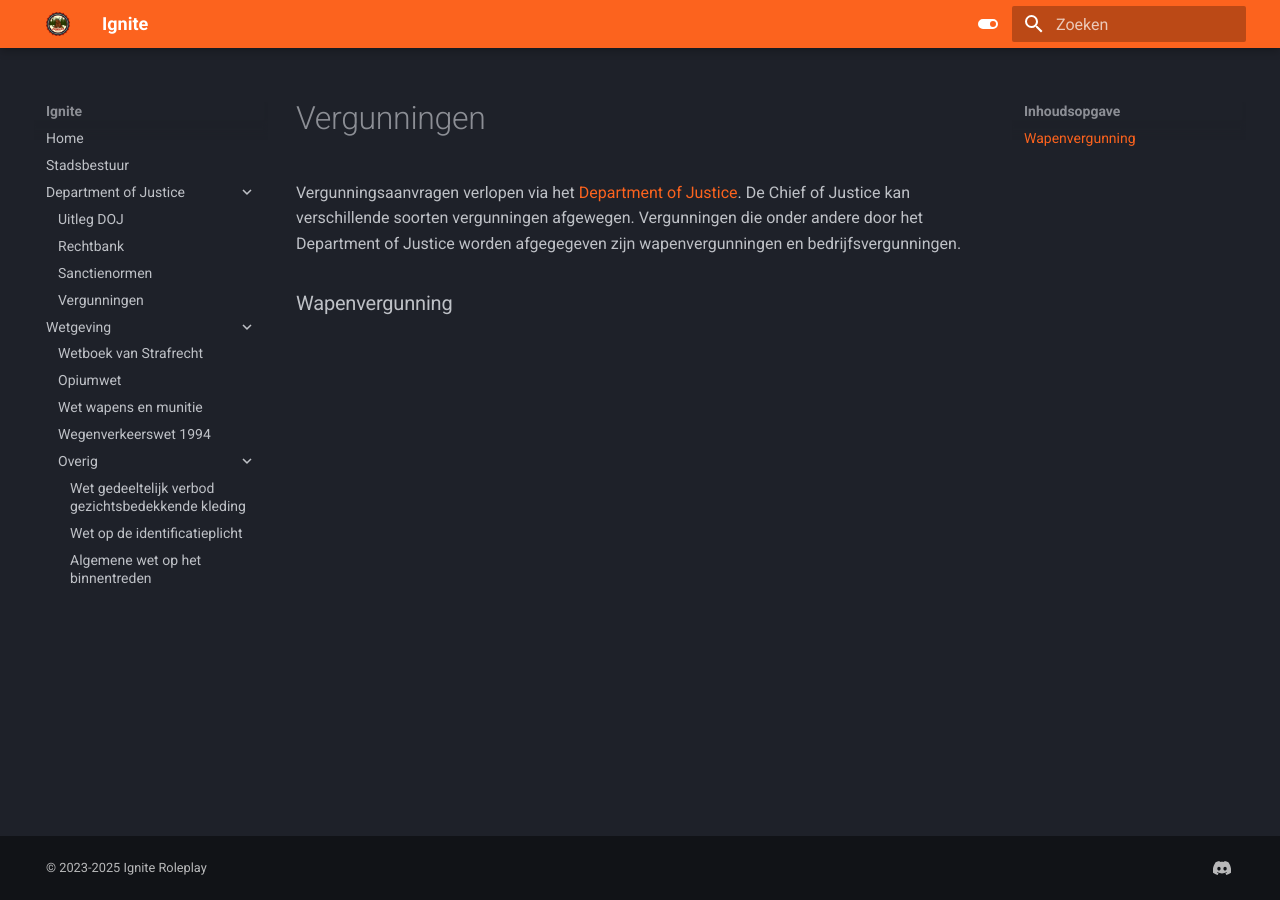
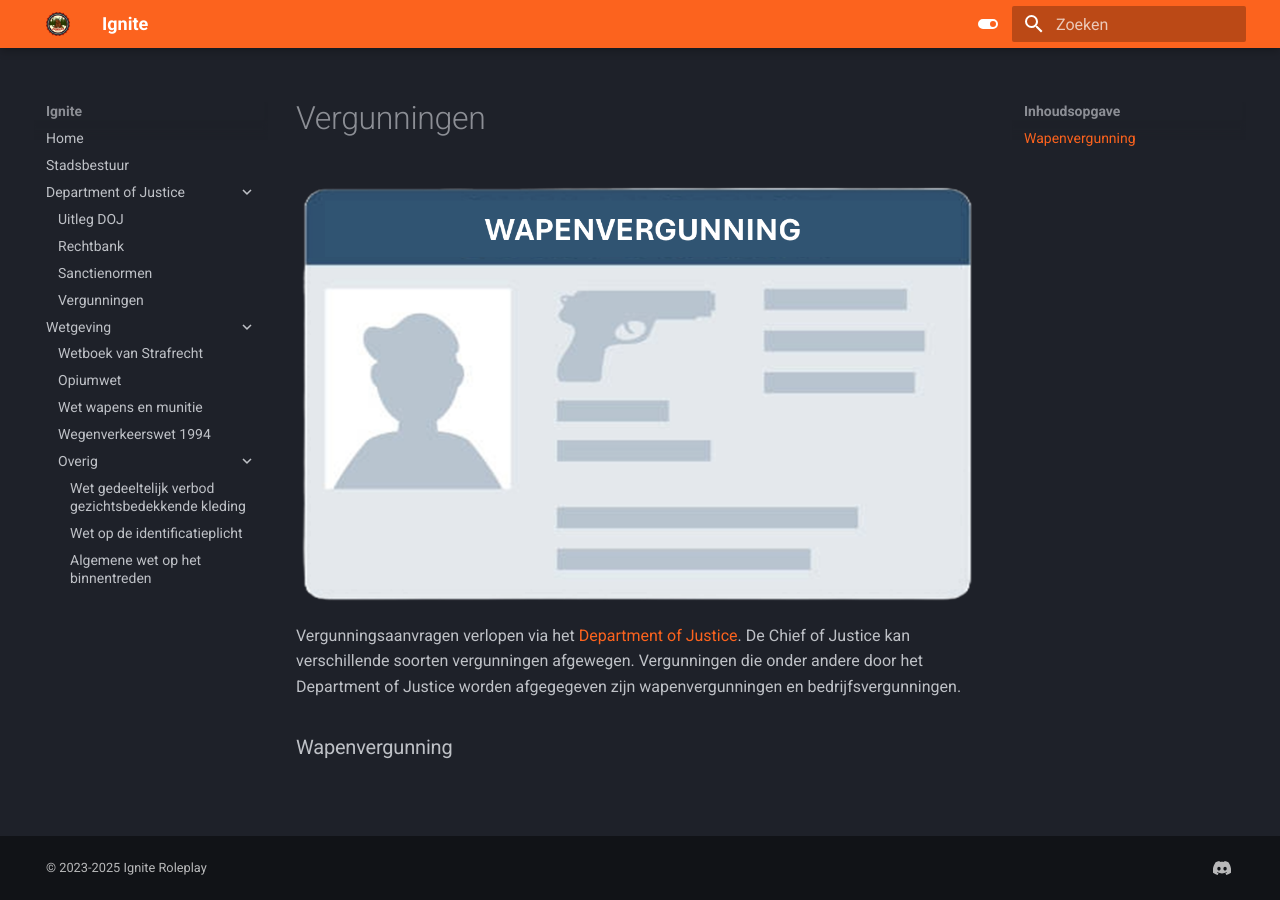
Before and after one commit to NLDenny/wetboek, an MkDocs documentation site: the page built from docs/Department of Justice/test.md, in a window 1280 px wide. Built offline with MkDocs 1.6.1 and Material for MkDocs 9.7.7, drawn with Linux system fonts in a browser that asks for light colours.

Commit message:
Update test.md

```diff
--- a/docs/Department of Justice/test.md
+++ b/docs/Department of Justice/test.md
@@ -1,4 +1,6 @@
 # Vergunningen
+
+![Image title](../img/wapenvergunning.webp){ align=right }
 
 Vergunningsaanvragen verlopen via het [Department of Justice](/Department%20of%20Justice/doj).
 De Chief of Justice kan verschillende soorten vergunningen afgewegen.
```
